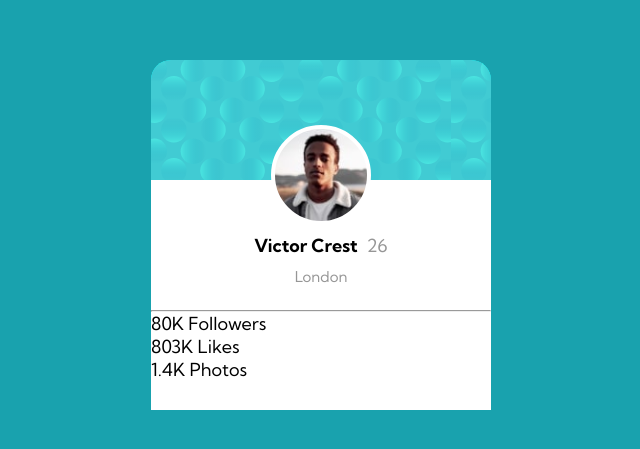
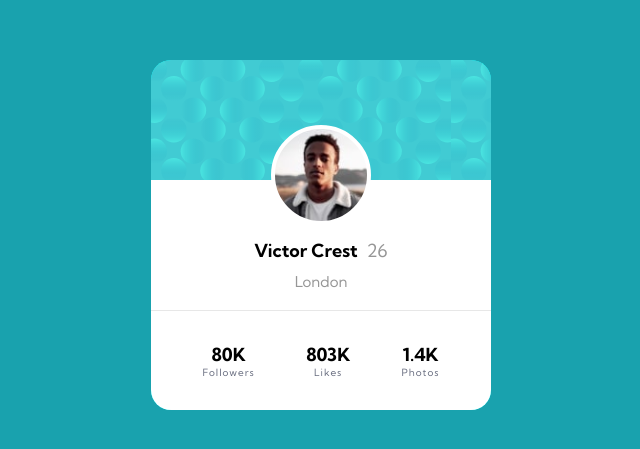
Before and after one commit to amallen1/profile-card-component, a plain HTML site: page index.html in a window 1280 px wide. Shown: the part 165-614 px from the top of the page, without its empty margins (319-959 px from the left). Drawn offline with Linux system fonts and the light colour scheme.

Commit message:
finished card design

```diff
--- a/index.html
+++ b/index.html
@@ -29,13 +29,11 @@
         <h5 class="location">London</h5>
       </div>
 
+
       <div class="stats">
-        <hr />
-        <p><span>80K</span> Followers</p>
-
-        <p><span>803K</span> Likes</p>
-
-        <p><span>1.4K</span> Photos</p>
+        <p class="stat-1">80K <span>Followers</span></p>
+        <p class="stat-2">803K <span>Likes</span></p>
+        <p class="stat-3">1.4K <span>Photos</span></p>
       </div>
     </div>
   </body>
--- a/styles.scss
+++ b/styles.scss
@@ -56,7 +56,7 @@ body {
   .name {
     margin: 20px 0px;
     position: relative;
-    top: 10px;
+    top: 20px;
 
     .age {
       color: hsl(0, 0%, 59%);
@@ -68,14 +68,39 @@ body {
   .location {
     color: hsl(0, 0%, 59%);
     font-weight: 400;
+    margin-top: 10px;
   }
 }
 
 .stats {
   background-color: white;
   font-size: 18px;
+  border-top: 1px solid rgba(122, 122, 122, 0.178);
+  display: flex;
+  justify-content: space-evenly;
+  border-bottom-left-radius: 20px;
+  border-bottom-right-radius: 20px;
 
-  .span {
-    color: hsl(227, 10%, 46%);
+  .stat-1,
+  .stat-2,
+  .stat-3 {
+    display: flex;
+    justify-content: center;
+    align-items: center;
+    flex-direction: column;
+    font-weight: 700;
+
+    span {
+        color: hsl(227, 10%, 46%);
+        font-size: 10px;
+        letter-spacing: 1px;
+        font-weight: 400;
+      }
   }
+
+  li {
+    list-style-type: none;
+  }
+
+
 }
```
Also changed, not shown: styles.css, 1 other file.
